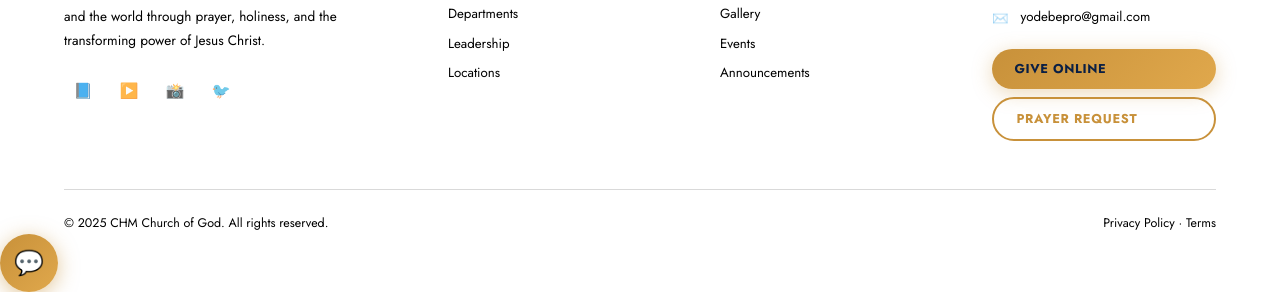
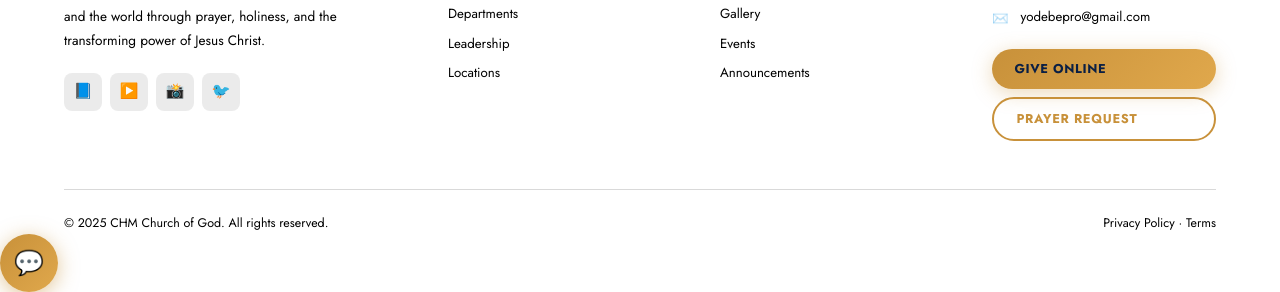
Before and after one commit to yodebepro/CHM-Church-of-God, a plain HTML site: page index.html in a window 1280 px wide. Shown: the part 7386-7678 px from the top of the page. Drawn offline with nearby package versions, Linux system fonts and the light colour scheme.

Commit message:
Add files via upload

```diff
--- a/index.html
+++ b/index.html
@@ -308,7 +308,7 @@ background:linear-gradient(150deg,var(--navy) 0%,var(--navy-mid) 50%,#112050 100
 .footer-logo-sub{font-size:.6rem;letter-spacing:.15em;text-transform:uppercase;color:var(--gold)}
 .footer-about{font-size:.85rem;line-height:1.8;margin-bottom:1.25rem;color:#000000}
 .footer-social{display:flex;gap:.5rem}
-.social-btn{width:38px;height:38px;border-radius:8px;background:rgba(255,255,255,.06);display:flex;align-items:center;justify-content:center;font-size:.95rem;transition:var(--transition);color:rgba(255,255,255,.7)}
+.social-btn{width:38px;height:38px;border-radius:8px;background:rgba(0,0,0,.08);display:flex;align-items:center;justify-content:center;font-size:.95rem;transition:var(--transition);color:#000000}
 .social-btn:hover{background:rgba(200,145,58,.2);color:var(--gold)}
 .footer-col h5{font-family:var(--font-display);font-size:1rem;color:#000000;margin-bottom:1rem}
 .footer-links{display:flex;flex-direction:column;gap:.5rem}
```
